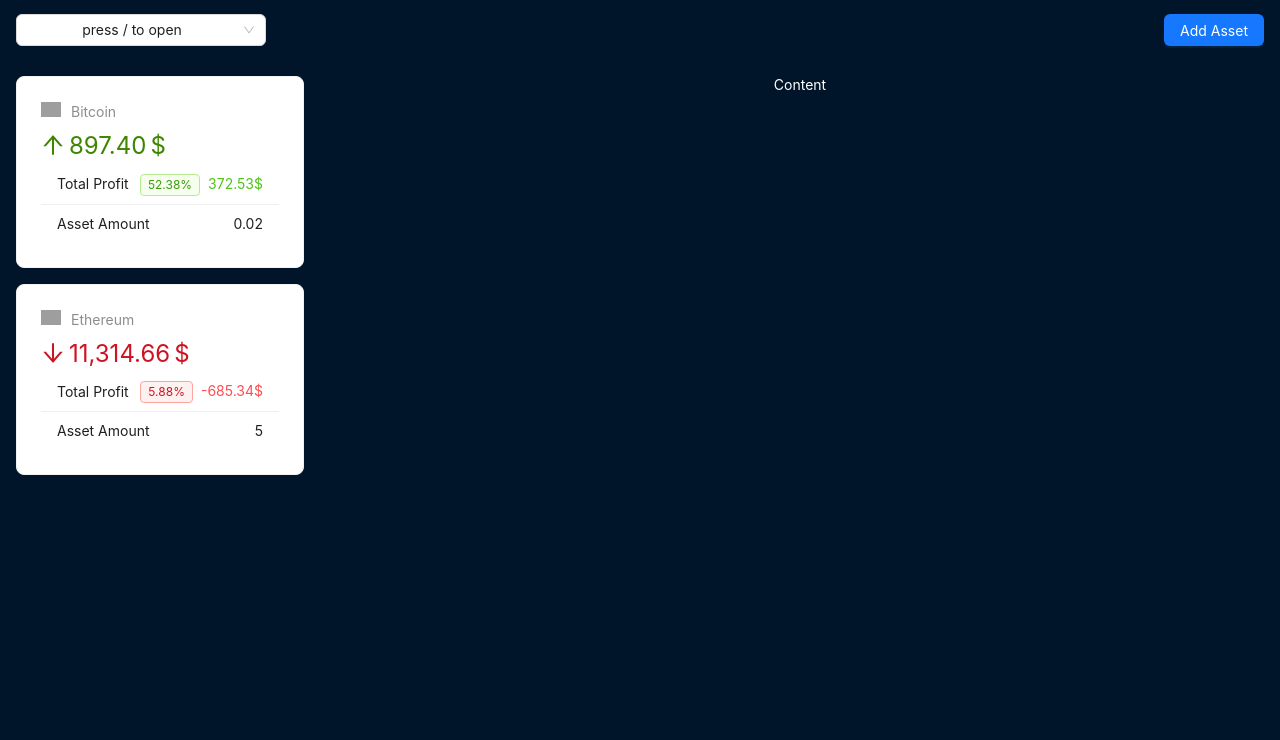
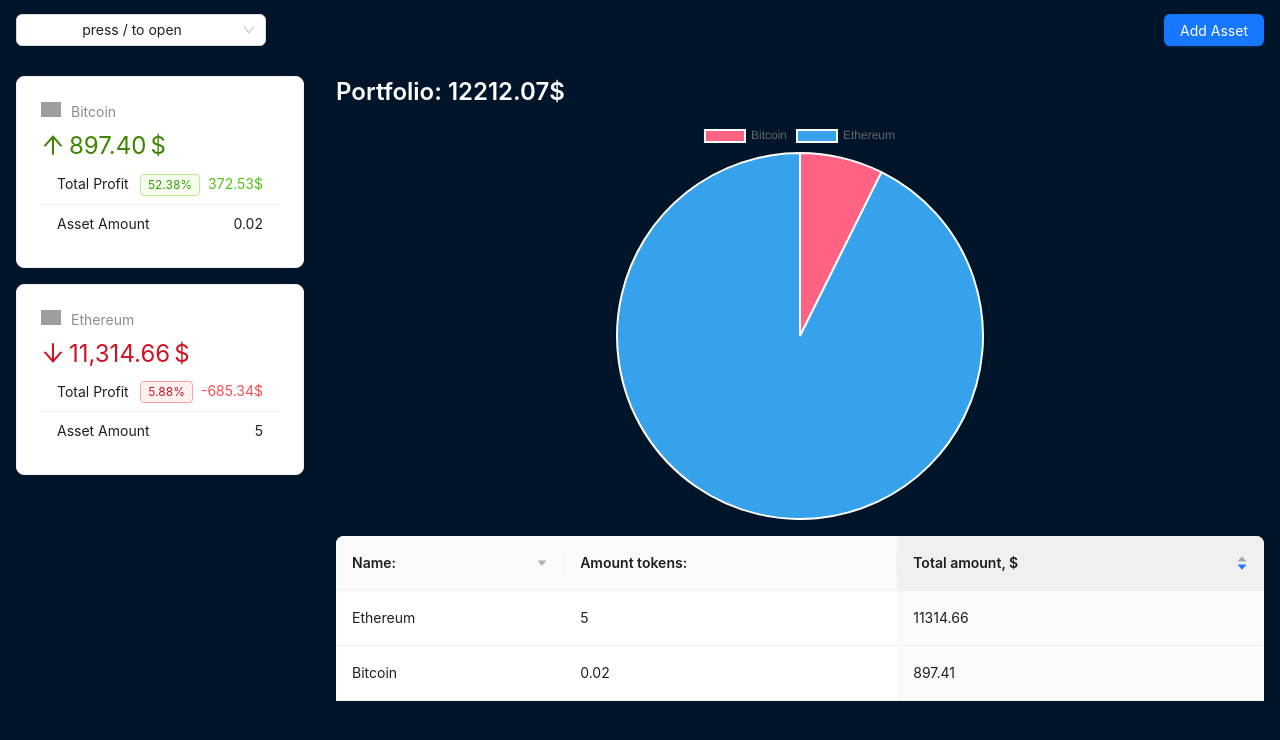
Before and after one commit to LisitsynP/Crypto, a React (Vite) app: page / in a window 1280 px wide. Shown: the top 740 px of the page. Built offline with nearby package versions, Linux system fonts and the light colour scheme; grey boxes are pictures that could not be loaded.

Commit message:
added AssetsTable and PortfolioChart to the AppContext

```diff
--- a/package.json
+++ b/package.json
@@ -11,7 +11,9 @@
   },
   "dependencies": {
     "antd": "^5.23.0",
+    "chart.js": "^4.4.7",
     "react": "^18.2.0",
+    "react-chartjs-2": "^5.3.0",
     "react-dom": "^18.2.0"
   },
   "devDependencies": {
--- /dev/null
+++ b/src/components/AssetsTable.jsx
@@ -0,0 +1,47 @@
+import { Table } from "antd";
+import CryptoContext from "../context/crypto-context";
+import { useContext } from "react";
+
+const columns = [
+  {
+    title: "Name:",
+    dataIndex: "name",
+    showSorterTooltip: {
+      target: "full-header",
+    },
+    sorter: (a, b) => a.name.length - b.name.length,
+    sortDirections: ["descend"],
+  },
+  {
+    title: "Amount tokens:",
+    dataIndex: "amount",
+  },
+  {
+    title: "Total amount, $",
+    dataIndex: "totalAmount",
+    defaultSortOrder: "descend",
+    sorter: (a, b) => a.totalAmount - b.totalAmount,
+  },
+];
+
+export default function AssetsTable() {
+  const { assets } = useContext(CryptoContext);
+
+  const data = assets.map((asset) => ({
+    key: asset.id,
+    name: asset.name,
+    totalAmount: asset.totalAmount.toFixed(2),
+    amount: asset.amount,
+  }));
+
+  return (
+    <Table
+      pagination={false}
+      columns={columns}
+      dataSource={data}
+      showSorterTooltip={{
+        target: "sorter-icon",
+      }}
+    />
+  );
+}
--- /dev/null
+++ b/src/components/PortfolioChart.jsx
@@ -0,0 +1,40 @@
+import { Chart as ChartJS, ArcElement, Tooltip, Legend } from "chart.js";
+import { Pie } from "react-chartjs-2";
+import CryptoContext from "../context/crypto-context";
+import { useContext } from "react";
+
+ChartJS.register(ArcElement, Tooltip, Legend);
+
+export default function PortfolioChart() {
+  const { assets } = useContext(CryptoContext);
+
+  const data = {
+    labels: assets.map((asset) => asset.name),
+    datasets: [
+      {
+        label: "$",
+        data: assets.map((asset) => asset.totalAmount),
+        backgroundColor: [
+          "rgba(255, 99, 132,1)",
+          "rgba(54, 162, 235,1)",
+          "rgba(255, 206, 86,1)",
+          "rgba(75, 192, 192,1)",
+          "rgba(153, 102, 255,1)",
+          "rgba(255, 159, 64,1)",
+        ],
+      },
+    ],
+  };
+  return (
+    <div
+      style={{
+        display: "flex",
+        marginBottom: "1rem",
+        justifyContent: "center",
+        height: 400,
+      }}
+    >
+      <Pie data={data} />
+    </div>
+  );
+}
--- a/src/components/layout/AppContent.jsx
+++ b/src/components/layout/AppContent.jsx
@@ -1,4 +1,8 @@
-import { Layout } from "antd";
+import { Layout, Typography } from "antd";
+import CryptoContext from "../../context/crypto-context";
+import AssetsTable from "../AssetsTable";
+import PortfolioChart from "../PortfolioChart";
+import { useContext } from "react";
 
 const contentStyle = {
   textAlign: "center",
@@ -9,5 +13,24 @@
 };
 
 export default function AppContent() {
-  return <Layout.Content style={contentStyle}>Content</Layout.Content>;
+  const { assets, crypto } = useContext(CryptoContext);
+  const cryptoPriceMap = crypto.reduce((acc, v) => {
+    acc[v.id] = v.price;
+    return acc;
+  }, {});
+
+  return (
+    <Layout.Content style={contentStyle}>
+      <Typography.Title style={{ textAlign: "left", color: "#fff" }} level={3}>
+        Portfolio:{" "}
+        {assets
+          .map((asset) => asset.amount * cryptoPriceMap[asset.id])
+          .reduce((acc, v) => (acc += v), 0)
+          .toFixed(2)}
+        $
+      </Typography.Title>
+      <PortfolioChart />
+      <AssetsTable />
+    </Layout.Content>
+  );
 }
--- a/src/context/crypto-context.jsx
+++ b/src/context/crypto-context.jsx
@@ -22,6 +22,7 @@
         growPercent: percentDifference(asset.price, coin.price),
         totalAmount: asset.amount * coin.price,
         totalProfit: coin.price * asset.amount - asset.price * asset.amount,
+        name: coin.name,
         ...asset,
       };
     });
```
Also changed, not shown: 1 other file (tests, documents, lock files or other folders).
